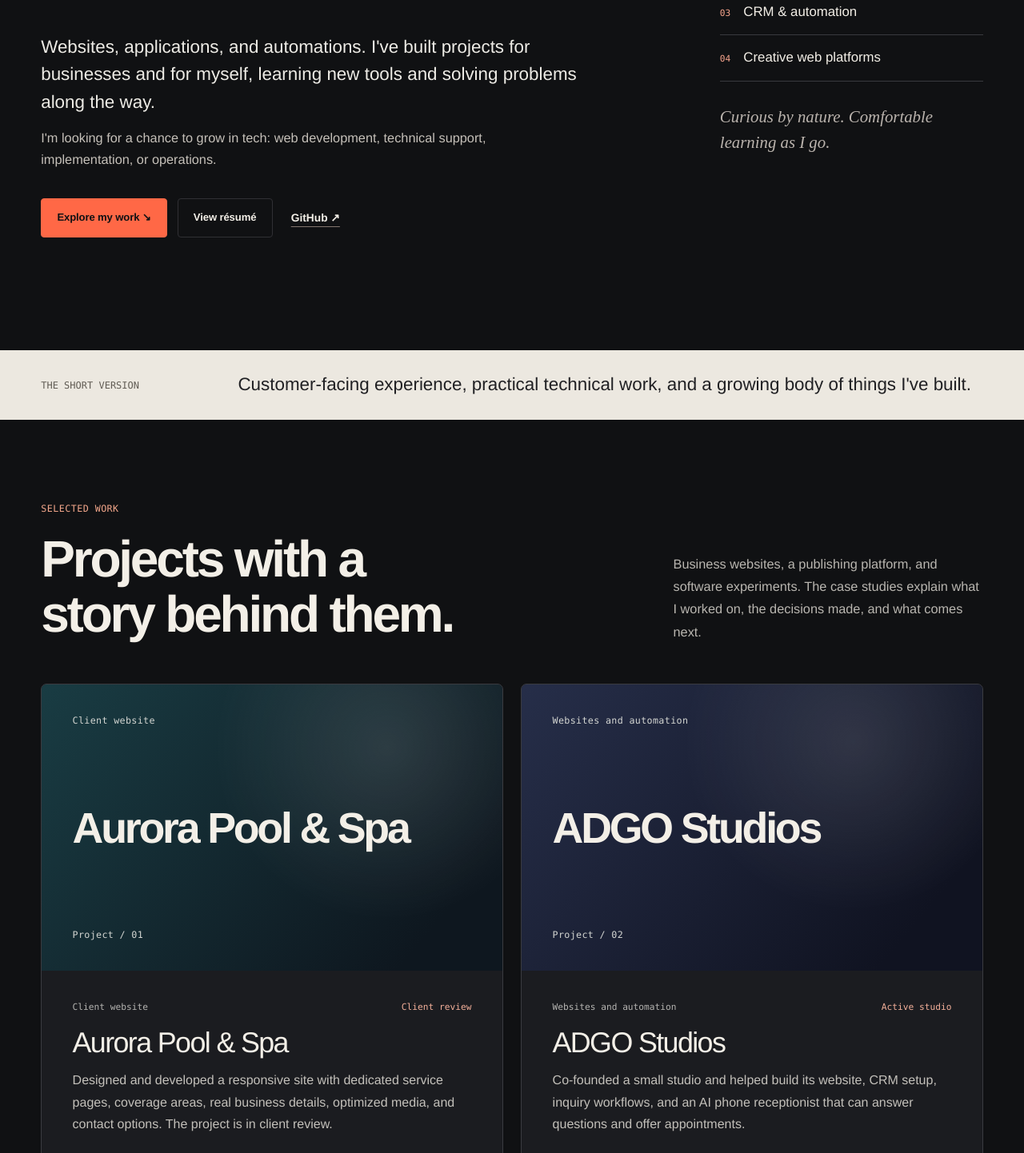
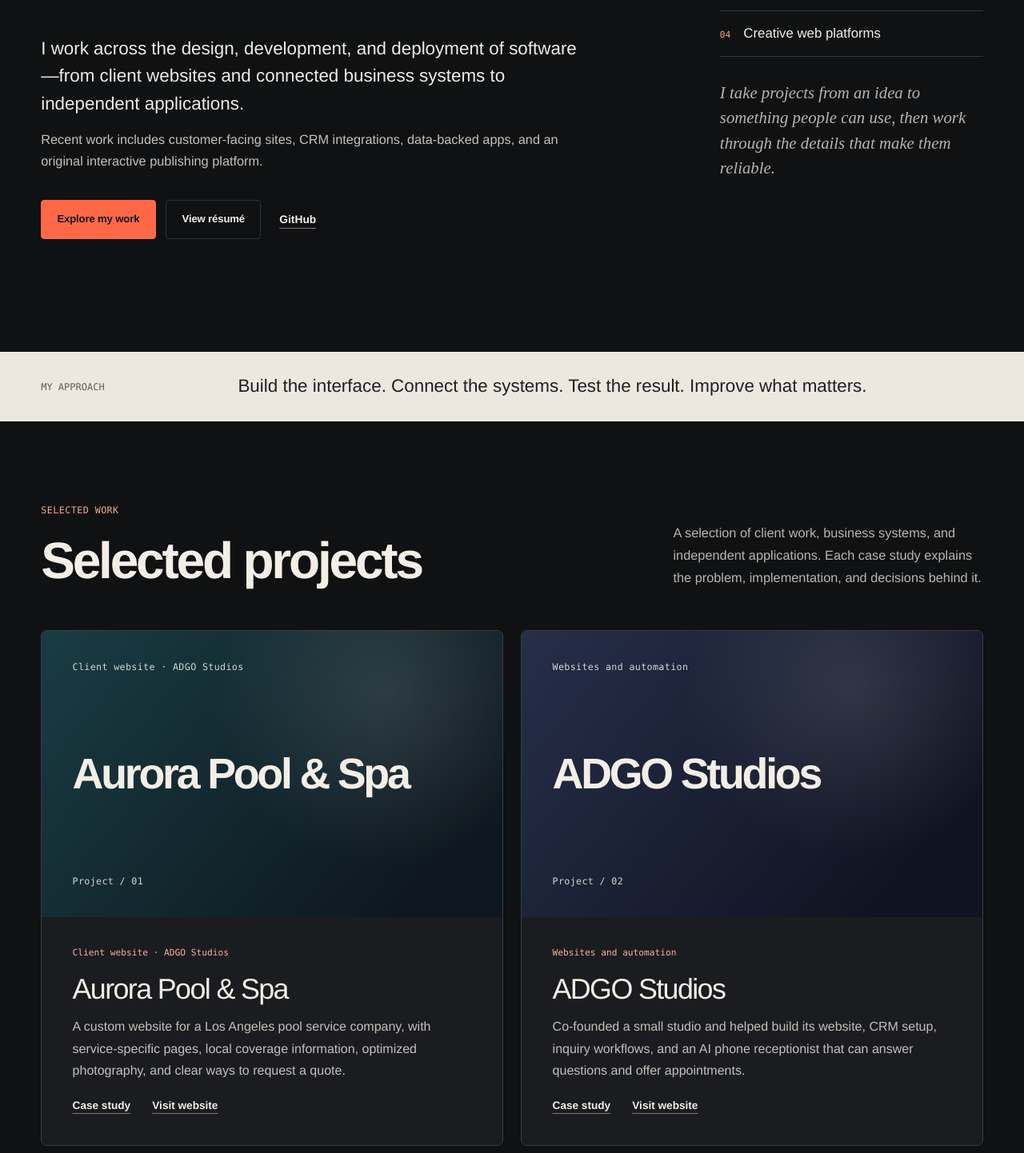
Before and after one commit to hellsangel05/portfolio-site, a Next.js app: page / in a window 1280 px wide. Shown: the part 508-1950 px from the top of the page at 80% size. Built offline with nearby package versions, Linux system fonts and the light colour scheme.

Commit message:
Make portfolio project-first, link all work and remove status labels

```diff
--- a/app/data/portfolio.ts
+++ b/app/data/portfolio.ts
@@ -33,11 +33,11 @@
   {
     slug: "aurora-pool-spa",
     name: "Aurora Pool & Spa",
-    category: "Client website",
+    category: "Client website · ADGO Studios",
     status: "Client review",
     featured: true,
     positioning: "A service website for a Los Angeles pool company, built to make information and quote requests easier to find.",
-    summary: "Designed and developed a responsive site with dedicated service pages, coverage areas, real business details, optimized media, and contact options. The project is in client review.",
+    summary: "A custom website for a Los Angeles pool service company, with service-specific pages, local coverage information, optimized photography, and clear ways to request a quote.",
     problem: "A pool service company needs to clearly explain its services, service area, and contact options without relying only on referrals and social media.",
     built: "An Astro-based website with responsive pages, service details, location coverage, image optimization, on-page SEO, and integration points for GoHighLevel forms.",
     challenge: "Turning real business requirements into a site that is quick to navigate and maintain, without overstating the client's services or publishing unapproved claims.",
@@ -67,6 +67,8 @@
       "SEO"
     ],
     gallery: [],
+    live: "https://aurora-pool-spa.adgostudios.workers.dev",
+    demoAvailable: true,
     demoNote: "Client website in review; final launch and form verification are coordinated with the business.",
   },
   {
--- a/app/layout.tsx
+++ b/app/layout.tsx
@@ -89,7 +89,7 @@
         <footer className="site-footer">
           <span>© 2026 Angel Gonzalez</span>
           <span>Web development and practical technology.</span>
-          <a href="#main-content">Back to top ↑</a>
+          <a href="#main-content">Back to top</a>
         </footer>
         <script type="application/ld+json" dangerouslySetInnerHTML={{ __html: JSON.stringify(personSchema) }} />
       </body>
--- a/app/page.tsx
+++ b/app/page.tsx
@@ -8,38 +8,38 @@
       <section className="job-hero section-shell" aria-labelledby="job-intro">
         <div>
           <p className="job-kicker"><span className="job-status-dot" /> Angel Gonzalez · Los Angeles, CA</p>
-          <h1 id="job-intro">I build things and figure out how to <em>make them work.</em></h1>
-          <p className="job-lead">Websites, applications, and automations. I've built projects for businesses and for myself, learning new tools and solving problems along the way.</p>
-          <p className="job-sub">I'm looking for a chance to grow in tech: web development, technical support, implementation, or operations.</p>
+          <h1 id="job-intro">I build <em>websites, applications, and automations.</em></h1>
+          <p className="job-lead">I work across the design, development, and deployment of software—from client websites and connected business systems to independent applications.</p>
+          <p className="job-sub">Recent work includes customer-facing sites, CRM integrations, data-backed apps, and an original interactive publishing platform.</p>
           <div className="job-actions">
-            <Link className="button button-primary" href="#work">Explore my work ↘</Link>
+            <Link className="button button-primary" href="#work">Explore my work </Link>
             <Link className="button button-secondary" href="/resume">View résumé</Link>
-            <a href="https://github.com/hellsangel05" target="_blank" rel="noreferrer" className="job-simple-link">GitHub ↗</a>
+            <a href="https://github.com/hellsangel05" target="_blank" rel="noreferrer" className="job-simple-link">GitHub </a>
           </div>
         </div>
         <aside className="job-hero-aside" aria-label="Work areas">
-          <p className="job-small-label">Where I've been putting in the work</p>
+          <p className="job-small-label">What I work on</p>
           <div className="job-aside-list">
             <p><span>01</span> Client websites</p>
             <p><span>02</span> Full-stack apps</p>
             <p><span>03</span> CRM &amp; automation</p>
             <p><span>04</span> Creative web platforms</p>
           </div>
-          <p className="job-aside-end">Curious by nature. Comfortable learning as I go.</p>
+          <p className="job-aside-end">I take projects from an idea to something people can use, then work through the details that make them reliable.</p>
         </aside>
       </section>
 
       <section className="job-band">
         <div className="section-shell">
-          <span>The short version</span>
-          <p>Customer-facing experience, practical technical work, and a growing body of things I've built.</p>
+          <span>My approach</span>
+          <p>Build the interface. Connect the systems. Test the result. Improve what matters.</p>
         </div>
       </section>
 
       <section id="work" className="job-section section-shell">
         <header className="job-section-intro">
-          <div><p className="job-small-label">Selected work</p><h2>Projects with a story behind them.</h2></div>
-          <p>Business websites, a publishing platform, and software experiments. The case studies explain what I worked on, the decisions made, and what comes next.</p>
+          <div><p className="job-small-label">Selected work</p><h2>Selected projects</h2></div>
+          <p>A selection of client work, business systems, and independent applications. Each case study explains the problem, implementation, and decisions behind it.</p>
         </header>
         <div className="job-project-grid">
           {featuredProjects.map((project, index) => (
@@ -48,14 +48,14 @@
                 {project.image
                   ? <ProjectMedia project={project} priority={index === 0} sizes="(max-width: 700px) 100vw, 50vw" />
                   : <div className="job-project-art-text"><span>{project.category}</span><strong>{project.name}</strong><small>Project / 0{index + 1}</small></div>}
-              </Link>
+            </Link>
               <div className="job-project-info">
-                <div className="job-project-meta"><span>{project.category}</span><span>{project.status}</span></div>
+                <div className="job-project-meta"><span>{project.category}</span></div>
                 <h3><Link href={"/work/" + project.slug}>{project.name}</Link></h3>
                 <p>{project.summary}</p>
                 <div className="job-project-links">
-                  <Link href={"/work/" + project.slug}>Case study ↗</Link>
-                  {project.live && project.demoAvailable !== false ? <a href={project.live} target="_blank" rel="noreferrer">Visit site ↗</a> : null}
+                  <Link href={"/work/" + project.slug}>Case study</Link>
+                  {project.live ? <a href={project.live} target="_blank" rel="noopener noreferrer">Visit website</a> : null}
                 </div>
               </div>
             </article>
@@ -65,15 +65,15 @@
 
       <section className="job-section section-shell job-more" aria-labelledby="job-more-title">
         <header className="job-section-intro">
-          <div><p className="job-small-label">Other builds</p><h2 id="job-more-title">More projects, different problems.</h2></div>
-          <p>Each one taught me something different about building software, debugging, or turning an idea into a usable interface.</p>
+          <div><p className="job-small-label">More work</p><h2 id="job-more-title">Other projects</h2></div>
+          <p>Applications across music, sports, games, collaboration, and civic information.</p>
         </header>
         <div className="job-other-projects">
           {moreProjects.map(project => (
             <article key={project.slug}>
               <div><span>{project.category}</span><h3><Link href={"/work/" + project.slug}>{project.name}</Link></h3></div>
               <p>{project.positioning}</p>
-              <Link className="job-more-arrow" href={"/work/" + project.slug} aria-label={"Read " + project.name + " case study"}>↗</Link>
+              <div className="job-more-links"><Link href={"/work/" + project.slug}>Case study</Link>{project.live ? <a href={project.live} target="_blank" rel="noopener noreferrer">Visit website</a> : null}</div>
             </article>
           ))}
         </div>
@@ -82,8 +82,8 @@
       <section id="skills" className="job-light">
         <div className="section-shell job-section">
           <header className="job-section-intro">
-            <div><p className="job-small-label">What I can bring</p><h2>Useful skills, not just a list of tools.</h2></div>
-            <p>My strongest experience comes from doing the work: connecting services, testing websites, handling technical problems, and communicating with people.</p>
+            <div><p className="job-small-label">What I can bring</p><h2>Skills & tools</h2></div>
+            <p>I've used these tools to build and connect websites, applications, and business services.</p>
           </header>
           <div className="job-skills">
             <article><h3>Web development</h3><p>Responsive sites, React and Next.js applications, APIs, hosting, debugging, and deployment.</p></article>
@@ -96,35 +96,34 @@
 
       <section id="experience" className="job-section section-shell">
         <header className="job-section-intro">
-          <div><p className="job-small-label">Experience</p><h2>Building alongside a day job.</h2></div>
-          <p>My path hasn't been a traditional computer-science degree or an engineering job. I've learned through projects while working in retail and hands-on service roles.</p>
+          <div><p className="job-small-label">Experience</p><h2>Websites, software, and client work</h2></div>
+          <p>I work on client websites and business systems through ADGO Studios, alongside independent projects that explore different technical problems.</p>
         </header>
         <div className="job-experience-list">
-          <article><div><span>Current</span><h3>ADGO Studios</h3></div><p>Co-founded a small web and creative studio. I work on business websites, client discovery, CRM workflows, AI reception, and the practical work of setting up and supporting services.</p></article>
-          <article><div><span>Ongoing</span><h3>Independent projects</h3></div><p>Built web and mobile prototypes across music, games, sports, and publishing. I use AI coding tools when they're helpful, but stay involved in planning, testing, troubleshooting, and iteration.</p></article>
-          <article><div><span>Current</span><h3>The Home Depot</h3></div><p>Help customers troubleshoot hardware, plumbing, and electrical needs. I work across departments, learn product information quickly, and explain options in English and Spanish.</p></article>
+          <article><div><span>Client projects</span><h3>ADGO Studios</h3></div><p>Co-founded a small web and creative studio. I work on business websites, client discovery, CRM workflows, AI reception, and the practical work of setting up and supporting services.</p></article>
+          <article><div><span>Software development</span><h3>Independent applications</h3></div><p>Designed and built web and mobile applications across music, sports, games, and publishing. I work with AI-assisted development tools, code, external APIs, testing, and deployment to turn ideas into working systems.</p></article>
         </div>
       </section>
 
       <section id="about" className="job-about">
         <div className="section-shell job-about-grid">
-          <div><p className="job-small-label">About</p><h2>I didn't start in tech. I started building anyway.</h2></div>
+          <div><p className="job-small-label">About</p><h2>I like understanding how things work.</h2></div>
           <div>
-            <p>I'm based in the San Fernando Valley. My background is in retail and field work, but I've been using my free time to learn how to build and deploy software. I started with ideas of my own, then began applying those skills to real business needs.</p>
-            <p>I enjoy figuring out systems I haven't used before. That might mean learning a framework, connecting a CRM, reviewing code, debugging a deployment, or sitting with someone to understand what they actually need.</p>
-            <p>I'm looking for a team where I can contribute, learn from more experienced people, and turn this work into a long-term career.</p>
+            <p>I'm based in the San Fernando Valley. I started building my own software projects, then began applying the same skills to local businesses through ADGO Studios.</p>
+            <p>I enjoy learning a new framework, tracing a bug, connecting an API, or working through a customer's problem until there's a practical solution.</p>
+            <p>I'm interested in web development, implementation, support, and other technical roles where this mix of building and problem-solving is useful.</p>
           </div>
         </div>
       </section>
 
       <section id="contact" className="job-section job-contact section-shell">
         <p className="job-small-label">Contact</p>
-        <h2>I'd like to work on what's next.</h2>
-        <p>Open to entry-level opportunities in web development, implementation, IT support, and technical operations in Los Angeles or remote.</p>
+        <h2>Let's talk.</h2>
+        <p>I'm open to web development, technical implementation, IT support, and related roles in Los Angeles or remote.</p>
         <div className="job-actions">
-          <a className="button button-primary" href="mailto:gonzalezangel0510@yahoo.com">Email me ↗</a>
+          <a className="button button-primary" href="mailto:gonzalezangel0510@yahoo.com">Email me </a>
           <Link className="button button-secondary" href="/resume">View résumé</Link>
-          <a className="job-simple-link" href="https://github.com/hellsangel05" target="_blank" rel="noreferrer">GitHub ↗</a>
+          <a className="job-simple-link" href="https://github.com/hellsangel05" target="_blank" rel="noreferrer">GitHub </a>
         </div>
       </section>
     </main>
--- a/app/resume/page.tsx
+++ b/app/resume/page.tsx
@@ -12,7 +12,7 @@
   { title: "Aurora Pool & Spa", slug: "aurora-pool-spa", copy: "Client website using Astro: service pages, mobile layouts, optimized photos, contact options, and CRM integration points." },
   { title: "ADGO Studios", slug: "adgo-studios", copy: "Business website, GoHighLevel workflows, intake forms, and AI receptionist configuration for a small creative studio." },
   { title: "PSYCH! Open Source", slug: "psych-open-source", copy: "Next.js publishing site with reading routes, timeline, searchable reference material, and spoiler-aware progress." },
-  { title: "Raidio", slug: "raidio", copy: "Full-stack radio prototype using Next.js and Supabase, including shared-playhead playback, station scheduling, and AI-generated audio workflows." },
+  { title: "Raidio", slug: "raidio", copy: "Full-stack radio application using Next.js and Supabase, including shared-playhead playback, station scheduling, and AI-generated audio workflows." },
 ];
 
 const experience = [
@@ -50,7 +50,7 @@
     <main className="resume-page">
       <header className="resume-hero section-shell">
         <div>
-          <Link href="/" className="back-link">← Portfolio</Link>
+          <Link href="/" className="back-link"> Portfolio</Link>
           <p className="eyebrow">Résumé</p>
           <h1>Angel Gonzalez</h1>
           <p className="resume-title">Web Development · Automation · Technical Support</p>
@@ -58,8 +58,8 @@
         <div className="resume-contact">
           <p>San Fernando Valley · Los Angeles, CA</p>
           <a href="mailto:gonzalezangel0510@yahoo.com">gonzalezangel0510@yahoo.com</a>
-          <a href="https://portfolio-site-green-xi.vercel.app" target="_blank" rel="noreferrer">Portfolio ↗</a>
-          <a href="https://github.com/hellsangel05" target="_blank" rel="noreferrer">GitHub ↗</a>
+          <a href="https://portfolio-site-green-xi.vercel.app" target="_blank" rel="noreferrer">Portfolio </a>
+          <a href="https://github.com/hellsangel05" target="_blank" rel="noreferrer">GitHub </a>
           <div className="resume-downloads">
             <a className="button button-primary" href="/angel-gonzalez-resume.pdf" download>Download PDF</a>
             <PrintButton />
@@ -69,7 +69,7 @@
 
       <section className="resume-summary section-shell">
         <div className="resume-section-label">Summary</div>
-        <p>Hands-on experience building websites, full-stack prototypes, and business automations, combined with a background in customer service and practical troubleshooting. Looking for an opportunity to grow in web development, technical support, implementation, or technical operations.</p>
+        <p>Hands-on experience building websites, full-stack applications, and business automations, combined with a background in customer service and practical troubleshooting. Looking for an opportunity to grow in web development, technical support, implementation, or technical operations.</p>
       </section>
 
       <section className="resume-block section-shell">
--- a/app/work/[slug]/page.tsx
+++ b/app/work/[slug]/page.tsx
@@ -34,10 +34,10 @@
   return (
     <main className="case-page">
       <header className="case-hero section-shell">
-        <Link href="/#work" className="back-link">← All work</Link>
+        <Link href="/#work" className="back-link"> All work</Link>
         <div className="case-title-row">
           <div>
-            <p className="eyebrow">{project.category} · {project.status}</p>
+            <p className="eyebrow">{project.category}</p>
             <h1>{project.name}</h1>
           </div>
           <p>{project.positioning}</p>
@@ -47,7 +47,6 @@
             <ProjectMedia project={project} priority sizes="100vw" />
           </div>
         ) : null}
-        {project.demoNote ? <p className="demo-note"><strong>Demo note:</strong> {project.demoNote}</p> : null}
       </header>
 
       {project.demoVideo ? (
@@ -74,17 +73,15 @@
 
       <section className="case-overview section-shell" aria-label="Project overview">
         <div><span>Role</span><p>{project.role}</p></div>
-        <div><span>Status</span><p>{project.status}</p></div>
         <div><span>Technology</span><p>{project.tech.join(" · ")}</p></div>
         <div className="case-overview-actions">
-          {project.live && project.demoAvailable !== false ? <a href={project.live} target="_blank" rel="noreferrer" className="button button-primary">Visit site ↗</a> : null}
-          {project.github ? <a href={project.github} target="_blank" rel="noreferrer" className="button button-secondary">View GitHub ↗</a> : null}
-          {project.demoAvailable === false ? <span>Project walkthrough available on request</span> : null}
+          {project.live ? <a href={project.live} target="_blank" rel="noopener noreferrer" className="button button-primary">Visit website</a> : null}
+          {project.github ? <a href={project.github} target="_blank" rel="noopener noreferrer" className="button button-secondary">View source code</a> : null}
         </div>
       </section>
 
       <section className="case-story section-shell">
-        <div className="case-story-index">Product thinking</div>
+        <div className="case-story-index">About the project</div>
         <div className="case-story-content">
           <article>
             <span>01</span>
@@ -116,7 +113,7 @@
 
       <section className="case-details section-shell">
         <article>
-          <p className="eyebrow">What works now</p>
+          <p className="eyebrow">Features</p>
           <h2>What I implemented</h2>
           <ul>{project.working.map((item) => <li key={item}>{item}</li>)}</ul>
         </article>
@@ -125,16 +122,11 @@
           <h2>Key decisions</h2>
           <ul>{project.decisions.map((item) => <li key={item}>{item}</li>)}</ul>
         </article>
-        <article>
-          <p className="eyebrow">What comes next</p>
-          <h2>Next steps</h2>
-          <ul>{project.next.map((item) => <li key={item}>{item}</li>)}</ul>
-        </article>
       </section>
 
       <section className="case-cta">
-        <p className="eyebrow">More product work</p>
-        <h2>Explore the full portfolio.</h2>
+        <p className="eyebrow">Selected work</p>
+        <h2>See more projects.</h2>
         <div>
           <Link href="/#work" className="button button-primary">All work</Link>
           <a href="mailto:gonzalezangel0510@yahoo.com" className="button button-secondary">Contact Angel</a>
```
Also changed, not shown: app/globals.css (+7 -0 lines).
